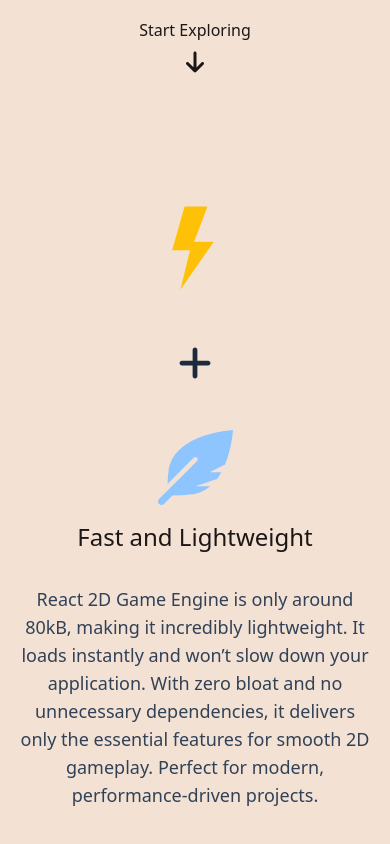
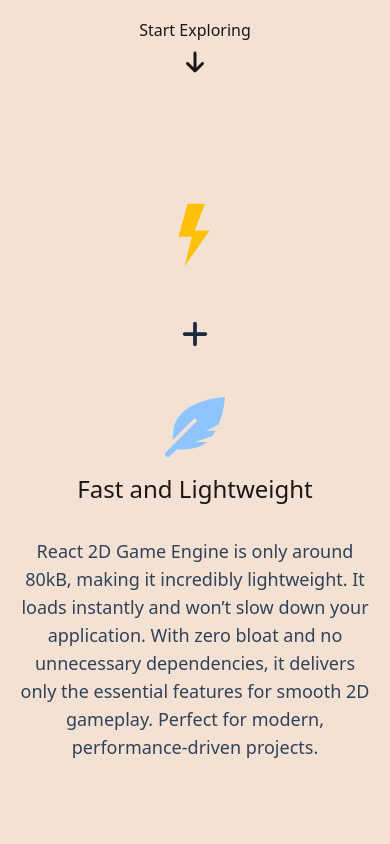
Before and after one commit to Yefee8/react-2d-game-engine-website, a Next.js app: page / in a window 390 px wide. Shown: the part 752-1596 px from the top of the page. Built offline with nearby package versions, Linux system fonts and the light colour scheme.

Commit message:
fix: responsive @ fast and lightweight

```diff
--- a/src/app/components/Homepage/Fast.tsx
+++ b/src/app/components/Homepage/Fast.tsx
@@ -12,10 +12,10 @@ export default function Fast() {
         data-aos="fade-right"
         className="md:w-1/2 flex flex-col gap-4 justify-center items-center"
       >
-        <FcFlashOn className="text-[100px] md:text-[200px] rotate-0" />
-        <FaPlus className="text-[38px] md:text-[75px] text-slate-800 my-8" />
+        <FcFlashOn className="text-[75px] md:text-[200px] rotate-0" />
+        <FaPlus className="text-[30px] md:text-[75px] text-slate-800 my-8" />
 
-        <FaFeatherAlt className="text-[75px] md:text-[150px] text-blue-300" />
+        <FaFeatherAlt className="text-[60px] md:text-[150px] text-blue-300" />
       </div>
 
       <div
```
